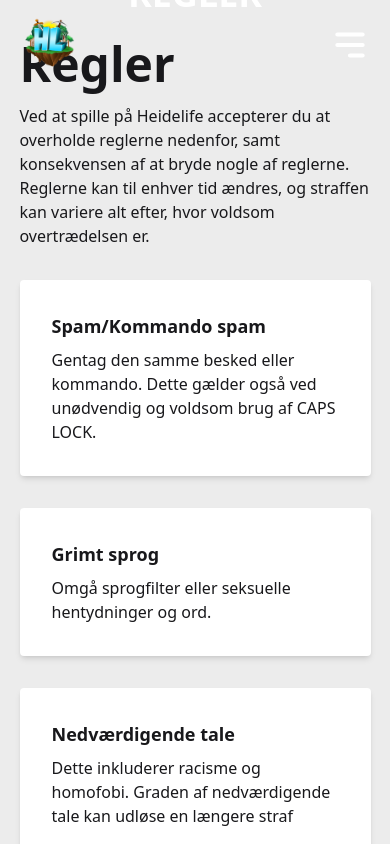
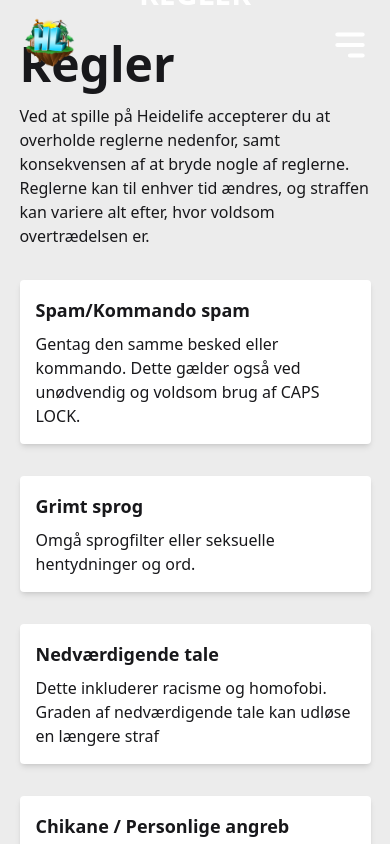
Before and after one commit to karstenpedersen/heidelife, a Next.js app: page /regler in a window 390 px wide. Shown: the top 844 px of the page. Built offline with nearby package versions, Linux system fonts and the light colour scheme.

Commit message:
fixed padding and scaling

```diff
--- a/src/components/container/FaqContainer.tsx
+++ b/src/components/container/FaqContainer.tsx
@@ -34,7 +34,7 @@ const FaqContainer: React.FC<IFaqContainer> = ({ title, items, iconTitle }) => {
   };
 
   return (
-    <div className="flex gap-6 rounded bg-surface p-8 shadow-md">
+    <div className="flex gap-6 rounded bg-surface p-4 shadow-md sm:p-8">
       <div className="hidden sm:block md:hidden lg:block">
         {createElement(icons[iconTitle], {
           className: `text-4xl`,
--- a/src/pages/regler.tsx
+++ b/src/pages/regler.tsx
@@ -35,7 +35,10 @@ const Rules: NextPageWithLayout<{ rules: Rule[] }> = ({ rules }) => {
             </div>
             {rules.map((rule, index) => {
               return (
-                <div key={index} className="rounded bg-surface p-8 shadow-md">
+                <div
+                  key={index}
+                  className="rounded bg-surface p-4 shadow-md sm:p-8"
+                >
                   <h2 className="mb-2 text-lg font-semibold">{rule.rule}</h2>
                   <p>{rule.description}</p>
                   {rule.note && (
--- a/src/sections/TitleSection.tsx
+++ b/src/sections/TitleSection.tsx
@@ -22,7 +22,7 @@ const TitleSection: React.FC<ITitleSection> = ({
           ) : (
             <div className="flex flex-col items-center justify-center gap-3">
               <h1
-                className={`text-center text-4xl font-bold uppercase text-surface sm:text-5xl ${className}`}
+                className={`text-center text-3xl font-bold uppercase text-surface sm:text-5xl ${className}`}
               >
                 {title}
               </h1>
```
